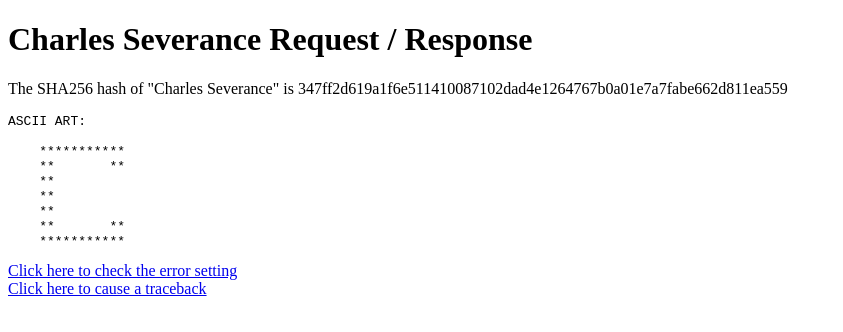
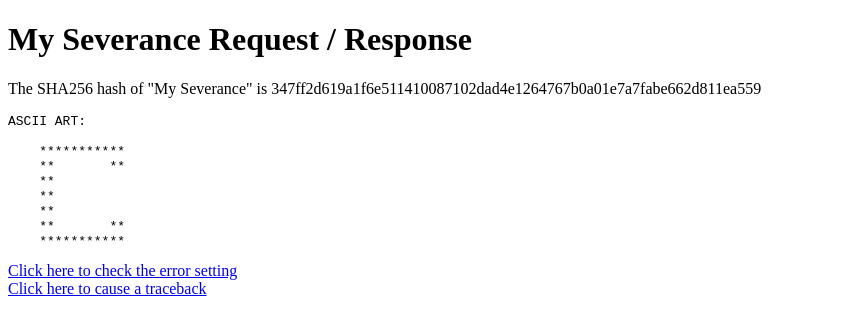
Before and after one commit to IndiraDharmadas/module_5_ass_php., a plain HTML site: page index.html in a window 1280 px wide. Shown: the whole page, without its empty margins (0-843 px from the left). Drawn offline with Linux system fonts and the light colour scheme.

Commit message:
Update index.html

```diff
--- a/index.html
+++ b/index.html
@@ -1,11 +1,11 @@
 <!DOCTYPE html>
 <html>
 <head>
-<title>Charles Severance - Request/Response Cycle</title>
+<title>My Severance - Request/Response Cycle</title>
 </head>
 <body>
-<h1>Charles Severance Request / Response</h1>
-<p>The SHA256 hash of "Charles Severance" is
+<h1>My Severance Request / Response</h1>
+<p>The SHA256 hash of "My Severance" is
 347ff2d619a1f6e511410087102dad4e1264767b0a01e7a7fabe662d811ea559</p>
 <pre>ASCII ART:
 
```
